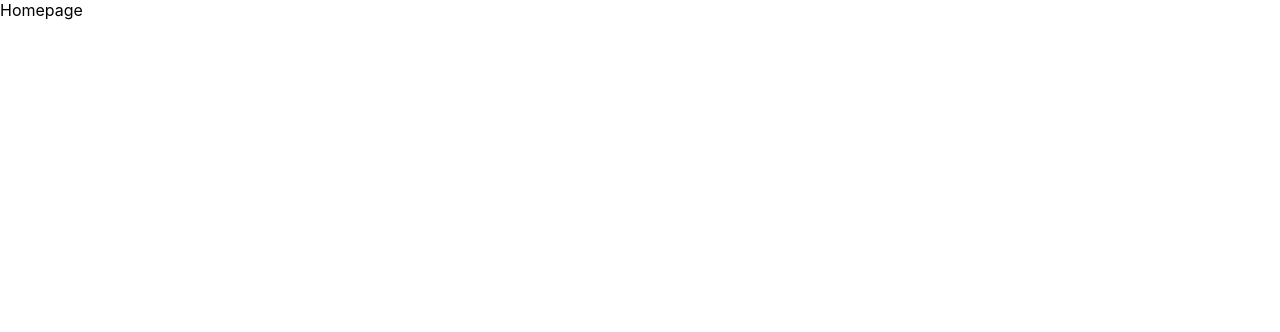
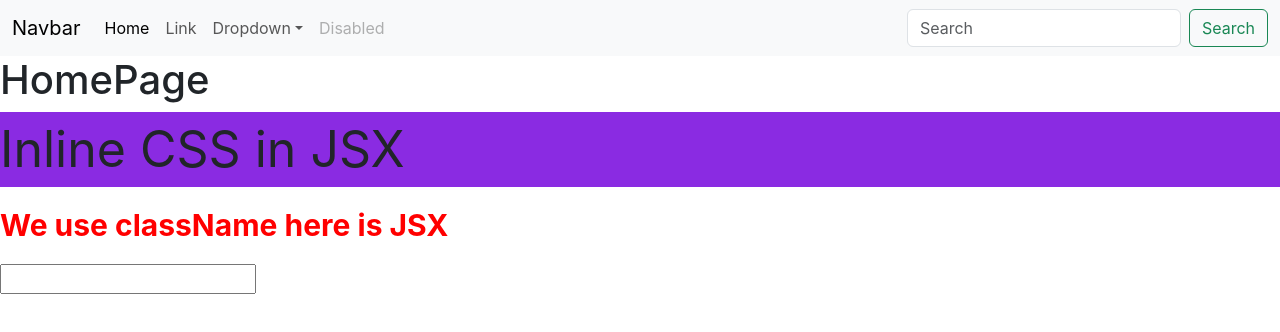
Before and after one commit to arushamgaur/MERN, a React (Create React App) app in the folder SECTION 2/frontend/: page /home/ in a window 1280 px wide. Shown: the top 332 px of the page. Built offline with nearby package versions, Linux system fonts and the light colour scheme.

Commit message:
react lib

```diff
--- a/SECTION 2/frontend/package.json
+++ b/SECTION 2/frontend/package.json
@@ -8,6 +8,7 @@
     "@testing-library/user-event": "^13.5.0",
     "react": "^18.2.0",
     "react-dom": "^18.2.0",
+    "react-router-dom": "^6.14.1",
     "react-scripts": "5.0.1",
     "web-vitals": "^2.1.4"
   },
--- a/SECTION 2/frontend/public/index.html
+++ b/SECTION 2/frontend/public/index.html
@@ -13,11 +13,15 @@
 
     <link rel="manifest" href="%PUBLIC_URL%/manifest.json" />
 
+    <link href="https://cdn.jsdelivr.net/npm/bootstrap@5.3.0/dist/css/bootstrap.min.css" rel="stylesheet" integrity="sha384-9ndCyUaIbzAi2FUVXJi0CjmCapSmO7SnpJef0486qhLnuZ2cdeRhO02iuK6FUUVM" crossorigin="anonymous">
+
     <title>React App</title>
   </head>
   <body>
     <noscript>You need to enable JavaScript to run this app.</noscript>
     <div id="root"></div>
 
+    <script src="https://cdn.jsdelivr.net/npm/bootstrap@5.3.0/dist/js/bootstrap.bundle.min.js" integrity="sha384-geWF76RCwLtnZ8qwWowPQNguL3RmwHVBC9FhGdlKrxdiJJigb/j/68SIy3Te4Bkz" crossorigin="anonymous"></script>
+
   </body>
 </html>
--- a/SECTION 2/frontend/src/App.css
+++ b/SECTION 2/frontend/src/App.css
@@ -1,38 +1,5 @@
-.App {
-  text-align: center;
+.myclass{
+  color: red;
+  font-size: 30px;
+  font-weight: bold;
 }
-
-.App-logo {
-  height: 40vmin;
-  pointer-events: none;
-}
-
-@media (prefers-reduced-motion: no-preference) {
-  .App-logo {
-    animation: App-logo-spin infinite 20s linear;
-  }
-}
-
-.App-header {
-  background-color: #282c34;
-  min-height: 100vh;
-  display: flex;
-  flex-direction: column;
-  align-items: center;
-  justify-content: center;
-  font-size: calc(10px + 2vmin);
-  color: white;
-}
-
-.App-link {
-  color: #61dafb;
-}
-
-@keyframes App-logo-spin {
-  from {
-    transform: rotate(0deg);
-  }
-  to {
-    transform: rotate(360deg);
-  }
-}
--- a/SECTION 2/frontend/src/App.jsx
+++ b/SECTION 2/frontend/src/App.jsx
@@ -1,10 +1,27 @@
+import { BrowserRouter, Link, Navigate, Route, Routes } from 'react-router-dom';
 import './App.css';
 import Home from './components/Home';
+import Login from './components/Login';
+import SignUp from './components/SignUp';
+import Navbar from './components/Navbar';
 
 function App() {
   return (
     <div>
-      <Home></Home>
+      <BrowserRouter>
+        {/* <Link to="/home">Home Page</Link>
+        <Link to="/login">Login Page</Link>
+        <Link to="/signup">SignUp Page</Link> */}
+
+        <Navbar />
+
+          <Routes>
+            <Route path='/' element={ <Navigate to="/home/" /> } />
+            <Route path='home' element={ <Home /> } />
+            <Route path='login' element={ <Login /> } />
+            <Route path='signup' element={ <SignUp /> } />
+          </Routes>
+      </BrowserRouter>
     </div>
   );
 }
--- a/SECTION 2/frontend/src/components/Home.jsx
+++ b/SECTION 2/frontend/src/components/Home.jsx
@@ -2,7 +2,17 @@ import React from 'react'
 
 const Home = () => {
   return (
-    <div>Homepage</div>
+    <div>
+      <h1>HomePage</h1>
+
+      <p style={{fontSize : '50px', backgroundColor: 'blueviolet'}}> Inline CSS in JSX</p>
+
+      <p className='myclass'>We use className here is JSX</p>
+
+      <input type="text" />
+      <br />
+      <br />
+    </div>
   )
 }
 
--- /dev/null
+++ b/SECTION 2/frontend/src/components/Login.jsx
@@ -0,0 +1,9 @@
+import React from 'react'
+
+const Login = () => {
+  return (
+    <div>Login</div>
+  )
+}
+
+export default Login
--- /dev/null
+++ b/SECTION 2/frontend/src/components/Navbar.jsx
@@ -0,0 +1,85 @@
+import React from 'react'
+
+const Navbar = () => {
+  return (
+    <nav className="navbar navbar-expand-lg bg-body-tertiary">
+        <div className="container-fluid">
+            <a className="navbar-brand" href="#">
+            Navbar
+            </a>
+            <button
+            className="navbar-toggler"
+            type="button"
+            data-bs-toggle="collapse"
+            data-bs-target="#navbarSupportedContent"
+            aria-controls="navbarSupportedContent"
+            aria-expanded="false"
+            aria-label="Toggle navigation"
+            >
+            <span className="navbar-toggler-icon" />
+            </button>
+            <div className="collapse navbar-collapse" id="navbarSupportedContent">
+            <ul className="navbar-nav me-auto mb-2 mb-lg-0">
+                <li className="nav-item">
+                <a className="nav-link active" aria-current="page" href="#">
+                    Home
+                </a>
+                </li>
+                <li className="nav-item">
+                <a className="nav-link" href="#">
+                    Link
+                </a>
+                </li>
+                <li className="nav-item dropdown">
+                <a
+                    className="nav-link dropdown-toggle"
+                    href="#"
+                    role="button"
+                    data-bs-toggle="dropdown"
+                    aria-expanded="false"
+                >
+                    Dropdown
+                </a>
+                <ul className="dropdown-menu">
+                    <li>
+                    <a className="dropdown-item" href="#">
+                        Action
+                    </a>
+                    </li>
+                    <li>
+                    <a className="dropdown-item" href="#">
+                        Another action
+                    </a>
+                    </li>
+                    <li>
+                    <hr className="dropdown-divider" />
+                    </li>
+                    <li>
+                    <a className="dropdown-item" href="#">
+                        Something else here
+                    </a>
+                    </li>
+                </ul>
+                </li>
+                <li className="nav-item">
+                <a className="nav-link disabled">Disabled</a>
+                </li>
+            </ul>
+            <form className="d-flex" role="search">
+                <input
+                className="form-control me-2"
+                type="search"
+                placeholder="Search"
+                aria-label="Search"
+                />
+                <button className="btn btn-outline-success" type="submit">
+                Search
+                </button>
+            </form>
+            </div>
+        </div>
+    </nav>
+  )
+}
+
+export default Navbar
--- /dev/null
+++ b/SECTION 2/frontend/src/components/SignUp.jsx
@@ -0,0 +1,9 @@
+import React from 'react'
+
+const SignUp = () => {
+  return (
+    <div>SignUp</div>
+  )
+}
+
+export default SignUp
```
Also changed, not shown: 1 other file (tests, documents, lock files or other folders).
